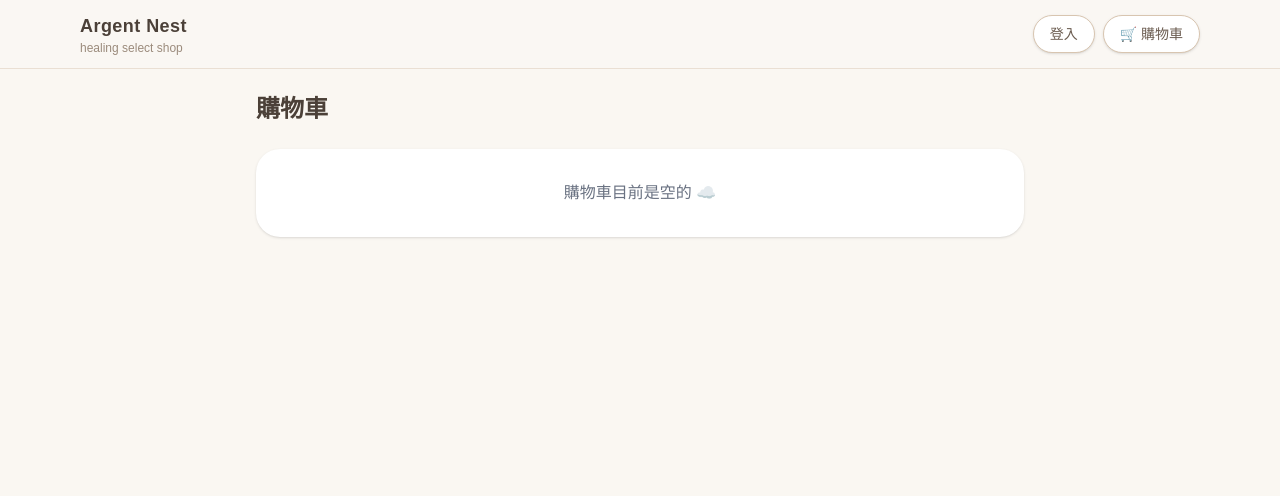
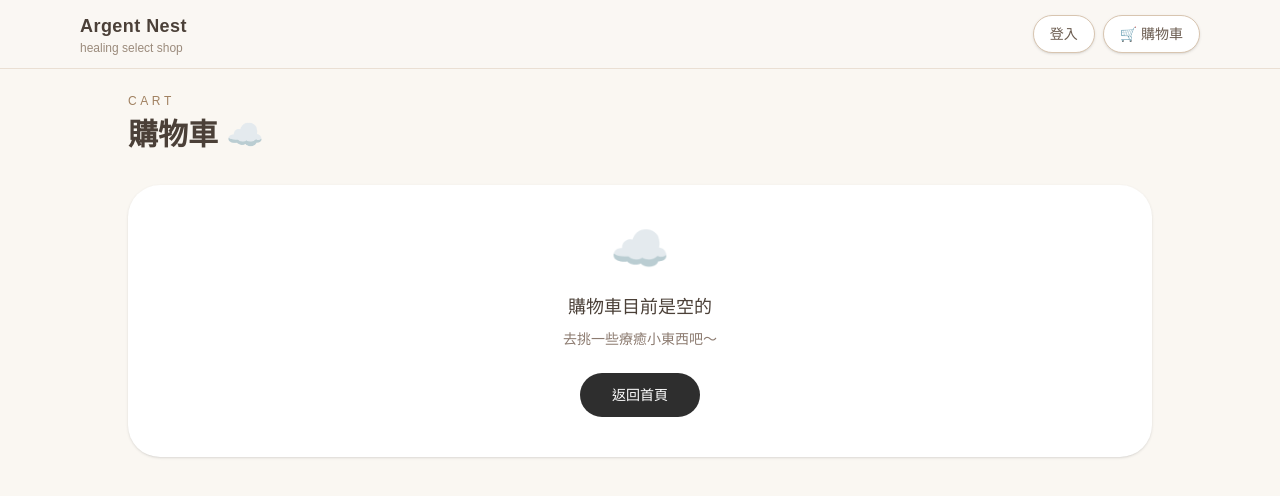
Before and after one commit to baby0965668563-coder/argent-nest, a Next.js app: page /cart in a window 1280 px wide. Shown: the top 496 px of the page. Built offline with nearby package versions, Linux system fonts and the light colour scheme.

Commit message:
Update page.tsx

```diff
--- a/app/cart/page.tsx
+++ b/app/cart/page.tsx
@@ -5,6 +5,8 @@ import { useRouter } from "next/navigation";
 
 type CartItem = {
   id: string;
+  cartKey?: string;
+
   name: string;
 
   price: number;
@@ -16,6 +18,8 @@ type CartItem = {
   quantity: number;
 
   options?: Record<string, string>;
+
+  optionText?: string;
 
   note?: string;
 
@@ -55,6 +59,8 @@ export default function CartPage() {
       "cart",
       JSON.stringify(newCart)
     );
+
+    window.dispatchEvent(new Event("storage"));
   }
 
   function removeItem(index: number) {
@@ -84,6 +90,12 @@ export default function CartPage() {
   }
 
   function clearCart() {
+    const ok = confirm(
+      "確定清空購物車嗎？"
+    );
+
+    if (!ok) return;
+
     updateCart([]);
   }
 
@@ -111,64 +123,116 @@ export default function CartPage() {
     originalTotal - total;
 
   return (
-    <main className="min-h-screen bg-[#faf7f2] px-4 py-6">
-      <div className="mx-auto max-w-3xl">
-        <h1 className="mb-6 text-2xl font-semibold text-[#4b4038]">
-          購物車
+    <main className="min-h-screen bg-[#faf7f2] px-4 py-6 pb-40">
+      <div className="mx-auto max-w-5xl">
+        <div className="mb-8 flex items-center justify-between">
+          <div>
+            <p className="mb-2 text-xs uppercase tracking-[0.3em] text-[#a08060]">
+              CART
+            </p>
+
+            <h1 className="text-3xl font-bold text-[#4b4038]">
+              購物車 ☁️
             </h1>
+          </div>
+
+          {cart.length > 0 && (
+            <button
+              type="button"
+              onClick={clearCart}
+              className="rounded-full border border-[#d8c5b0] bg-white px-4 py-2 text-sm text-[#6b5c50]"
+            >
+              清空
+            </button>
+          )}
+        </div>
 
         {cart.length === 0 ? (
-          <div className="rounded-3xl bg-white p-8 text-center text-gray-500 shadow-sm">
-            購物車目前是空的 ☁️
+          <div className="rounded-[32px] bg-white p-10 text-center shadow-sm">
+            <div className="text-5xl">
+              ☁️
+            </div>
+
+            <p className="mt-5 text-lg font-medium text-[#4b4038]">
+              購物車目前是空的
+            </p>
+
+            <p className="mt-2 text-sm text-[#8c7b70]">
+              去挑一些療癒小東西吧～
+            </p>
+
+            <button
+              type="button"
+              onClick={() =>
+                router.push("/")
+              }
+              className="mt-6 rounded-full bg-[#2e2e2e] px-8 py-3 text-sm text-white"
+            >
+              返回首頁
+            </button>
           </div>
         ) : (
-          <>
+          <div className="grid gap-6 lg:grid-cols-[1fr_360px]">
+            {/* 左側商品 */}
             <div className="space-y-4">
               {cart.map(
                 (item, index) => (
                   <div
-                    key={`${item.id}-${index}`}
-                    className="rounded-3xl bg-white p-4 shadow-sm"
+                    key={
+                      item.cartKey ||
+                      `${item.id}-${index}`
+                    }
+                    className="overflow-hidden rounded-[32px] bg-white shadow-sm"
                   >
-                    <div className="flex gap-4">
+                    <div className="flex gap-4 p-4">
+                      {/* 圖片 */}
                       {item.image ? (
                         <img
                           src={item.image}
                           alt={item.name}
-                          className="h-24 w-24 rounded-2xl object-cover"
+                          className="h-28 w-28 rounded-3xl object-cover"
                         />
                       ) : (
-                        <div className="flex h-24 w-24 items-center justify-center rounded-2xl bg-gray-100 text-sm text-gray-400">
+                        <div className="flex h-28 w-28 items-center justify-center rounded-3xl bg-[#f3eee8] text-sm text-gray-400">
                           無圖
                         </div>
                       )}
 
+                      {/* 資訊 */}
                       <div className="flex-1">
-                        <p className="text-xs text-gray-400">
+                        <p className="text-xs tracking-[0.2em] text-[#b58b6b]">
                           {item.category ||
-                            "Argent Nest Select"}
+                            "Argent Nest"}
                         </p>
 
-                        <h2 className="mt-1 font-semibold leading-relaxed text-[#4b4038]">
+                        <h2 className="mt-1 text-[15px] font-semibold leading-7 text-[#4b4038]">
                           {item.name}
                         </h2>
 
+                        {/* 款式 */}
                         {item.selectedVariant
                           ?.name && (
-                          <p className="mt-1 text-sm text-[#9b6b4f]">
+                          <div className="mt-2 inline-flex rounded-full bg-[#f6efe7] px-3 py-1 text-xs text-[#9b6b4f]">
                             款式：
                             {
                               item
                                 .selectedVariant
                                 .name
                             }
-                          </p>
+                          </div>
                         )}
 
+                        {/* 規格 */}
                         {item.options &&
                           Object.entries(
                             item.options
-                          ).map(
+                          )
+                            .filter(
+                              ([key]) =>
+                                key !==
+                                "款式"
+                            )
+                            .map(
                               ([
                                 key,
                                 value,
@@ -177,7 +241,7 @@ export default function CartPage() {
                                   key={
                                     key
                                   }
-                                className="mt-1 text-sm text-gray-500"
+                                  className="mt-2 text-sm text-[#8c7b70]"
                                 >
                                   {key}
                                   ：
@@ -188,28 +252,34 @@ export default function CartPage() {
                               )
                             )}
 
+                        {/* 商品備註 */}
                         {item.productNote && (
-                          <p className="mt-2 rounded-2xl bg-[#fff7ef] px-3 py-2 text-sm text-[#9b6b4f]">
+                          <div className="mt-3 rounded-2xl bg-[#fff7ef] px-3 py-2 text-sm leading-6 text-[#9b6b4f]">
                             商品備註：
                             {
                               item.productNote
                             }
-                          </p>
+                          </div>
                         )}
 
+                        {/* 顧客備註 */}
                         {item.note && (
-                          <p className="mt-2 rounded-2xl bg-[#f6f1ea] px-3 py-2 text-sm text-[#6b5c50]">
+                          <div className="mt-3 rounded-2xl bg-[#f6f1ea] px-3 py-2 text-sm leading-6 text-[#6b5c50]">
                             顧客備註：
-                            {item.note}
-                          </p>
+                            {
+                              item.note
+                            }
+                          </div>
                         )}
 
-                        <div className="mt-3">
-                          <p className="font-semibold text-[#4b4038]">
+                        {/* 價格 */}
+                        <div className="mt-4">
+                          <p className="text-lg font-bold text-[#4b4038]">
                             NT$
                             {" "}
                             {Number(
-                              item.price || 0
+                              item.price ||
+                                0
                             ).toLocaleString()}
                           </p>
 
@@ -226,9 +296,9 @@ export default function CartPage() {
                                   ).toLocaleString()}
                                 </p>
 
-                                <p className="mt-1 inline-flex rounded-full bg-[#fff2e5] px-3 py-1 text-xs font-medium text-[#b07255]">
+                                <div className="mt-2 inline-flex rounded-full bg-[#fff2e5] px-3 py-1 text-xs font-medium text-[#b07255]">
                                   VIP 價已套用 ☁️
-                                </p>
+                                </div>
                               </>
                             )}
 
@@ -236,7 +306,7 @@ export default function CartPage() {
                             item.vipPrice &&
                             item.vipPrice >
                               0 && (
-                              <p className="mt-1 text-xs text-[#b07255]">
+                              <p className="mt-2 text-xs text-[#b07255]">
                                 VIP NT$
                                 {" "}
                                 {Number(
@@ -248,7 +318,8 @@ export default function CartPage() {
                       </div>
                     </div>
 
-                    <div className="mt-4 flex items-center justify-between">
+                    {/* 下方控制 */}
+                    <div className="flex items-center justify-between border-t border-[#f5eee7] px-4 py-4">
                       <div className="flex items-center gap-3">
                         <button
                           type="button"
@@ -258,12 +329,12 @@ export default function CartPage() {
                               -1
                             )
                           }
-                          className="h-8 w-8 rounded-full border border-[#d8c5b0] text-[#6b5c50]"
+                          className="flex h-9 w-9 items-center justify-center rounded-full border border-[#d8c5b0] text-[#6b5c50]"
                         >
-                          -
+                          −
                         </button>
 
-                        <span className="text-sm text-[#4b4038]">
+                        <span className="min-w-[20px] text-center text-sm font-medium text-[#4b4038]">
                           {
                             item.quantity
                           }
@@ -277,9 +348,9 @@ export default function CartPage() {
                               1
                             )
                           }
-                          className="h-8 w-8 rounded-full border border-[#d8c5b0] text-[#6b5c50]"
+                          className="flex h-9 w-9 items-center justify-center rounded-full border border-[#d8c5b0] text-[#6b5c50]"
                         >
-                          +
+                          ＋
                         </button>
                       </div>
 
@@ -300,9 +371,14 @@ export default function CartPage() {
               )}
             </div>
 
-            <div className="mt-6 rounded-3xl bg-white p-5 shadow-sm">
-              <div className="space-y-2">
-                <div className="flex items-center justify-between text-[#4b4038]">
+            {/* 右側結帳 */}
+            <div className="h-fit rounded-[32px] bg-white p-6 shadow-sm lg:sticky lg:top-24">
+              <p className="mb-5 text-xl font-semibold text-[#4b4038]">
+                訂單摘要
+              </p>
+
+              <div className="space-y-3">
+                <div className="flex items-center justify-between text-sm text-[#6b5c50]">
                   <span>商品金額</span>
 
                   <span>
@@ -341,7 +417,8 @@ export default function CartPage() {
                 )}
               </div>
 
-              <div className="mt-5 flex items-center justify-between border-t border-[#f0e7dd] pt-5 text-lg font-semibold text-[#4b4038]">
+              <div className="mt-5 border-t border-[#f0e7dd] pt-5">
+                <div className="flex items-center justify-between text-lg font-semibold text-[#4b4038]">
                   <span>小計</span>
 
                   <span>
@@ -351,6 +428,11 @@ export default function CartPage() {
                   </span>
                 </div>
 
+                <p className="mt-2 text-xs leading-6 text-[#8c7b70]">
+                  運費將於下一步結帳時計算 ☁️
+                </p>
+              </div>
+
               <button
                 type="button"
                 onClick={() =>
@@ -358,20 +440,22 @@ export default function CartPage() {
                     "/checkout"
                   )
                 }
-                className="mt-5 w-full rounded-full bg-[#2e2e2e] py-4 text-sm font-medium text-white"
+                className="mt-6 w-full rounded-full bg-[#2e2e2e] py-4 text-sm font-medium text-white transition hover:opacity-90"
               >
                 前往結帳
               </button>
 
               <button
                 type="button"
-                onClick={clearCart}
+                onClick={() =>
+                  router.push("/")
+                }
                 className="mt-3 w-full rounded-full border border-[#d8c5b0] bg-white py-3 text-sm text-[#6b5c50]"
               >
-                清空購物車
+                繼續逛逛
               </button>
             </div>
-          </>
+          </div>
         )}
       </div>
     </main>
```
Lines whose indentation alone changed are shown as unchanged.
